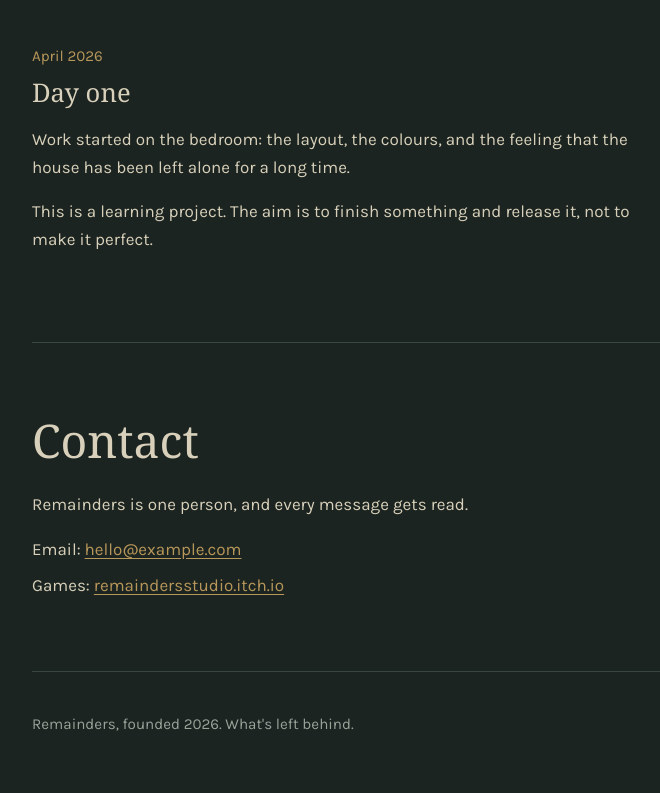
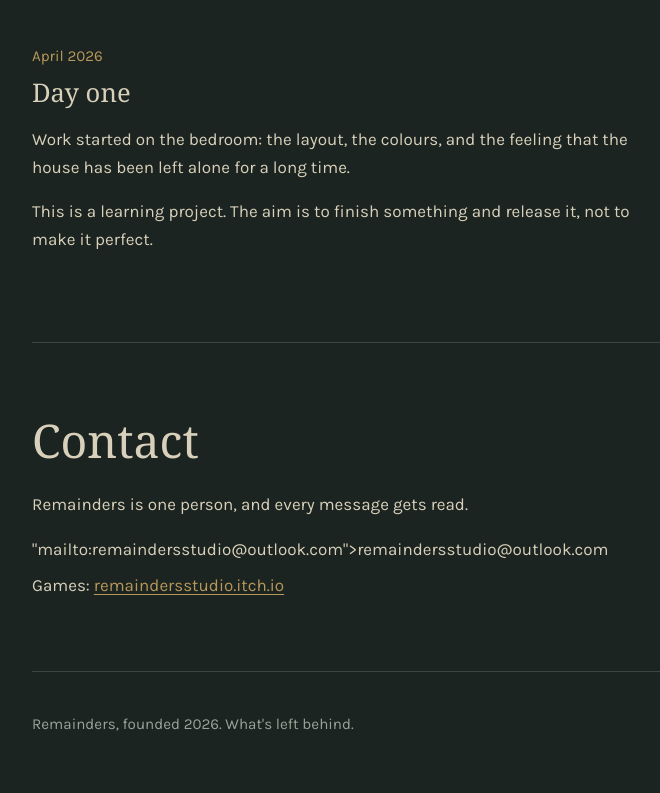
Before and after one commit to RemaindersStudio/remaindersstudio.github.io, a plain HTML site: page index.html in a window 1280 px wide. Shown: the part 2770-3563 px from the top of the page, without its empty margins (64-724 px from the left). Drawn offline with Linux system fonts and the light colour scheme; a web font is replaced by a local one.

Commit message:
Change email contact to remaindersstudio@outlook.com
Updated email contact in the contact list.

```diff
--- a/index.html
+++ b/index.html
@@ -259,8 +259,7 @@
         <p>Remainders is one person, and every message gets read.</p>
         <!-- EDIT: replace these with real links once the accounts exist.
              Delete any line you don't have an account for. -->
-        <ul class="contact-list">
-          <li>Email: <a href="mailto:hello@example.com">hello@example.com</a></li>
+        <ul class="contact-list">"mailto:remaindersstudio@outlook.com">remaindersstudio@outlook.com</a></li>
           <li>Games: <a href="https://remaindersstudio.itch.io">remaindersstudio.itch.io</a></li>
         </ul>
       </div>
```
